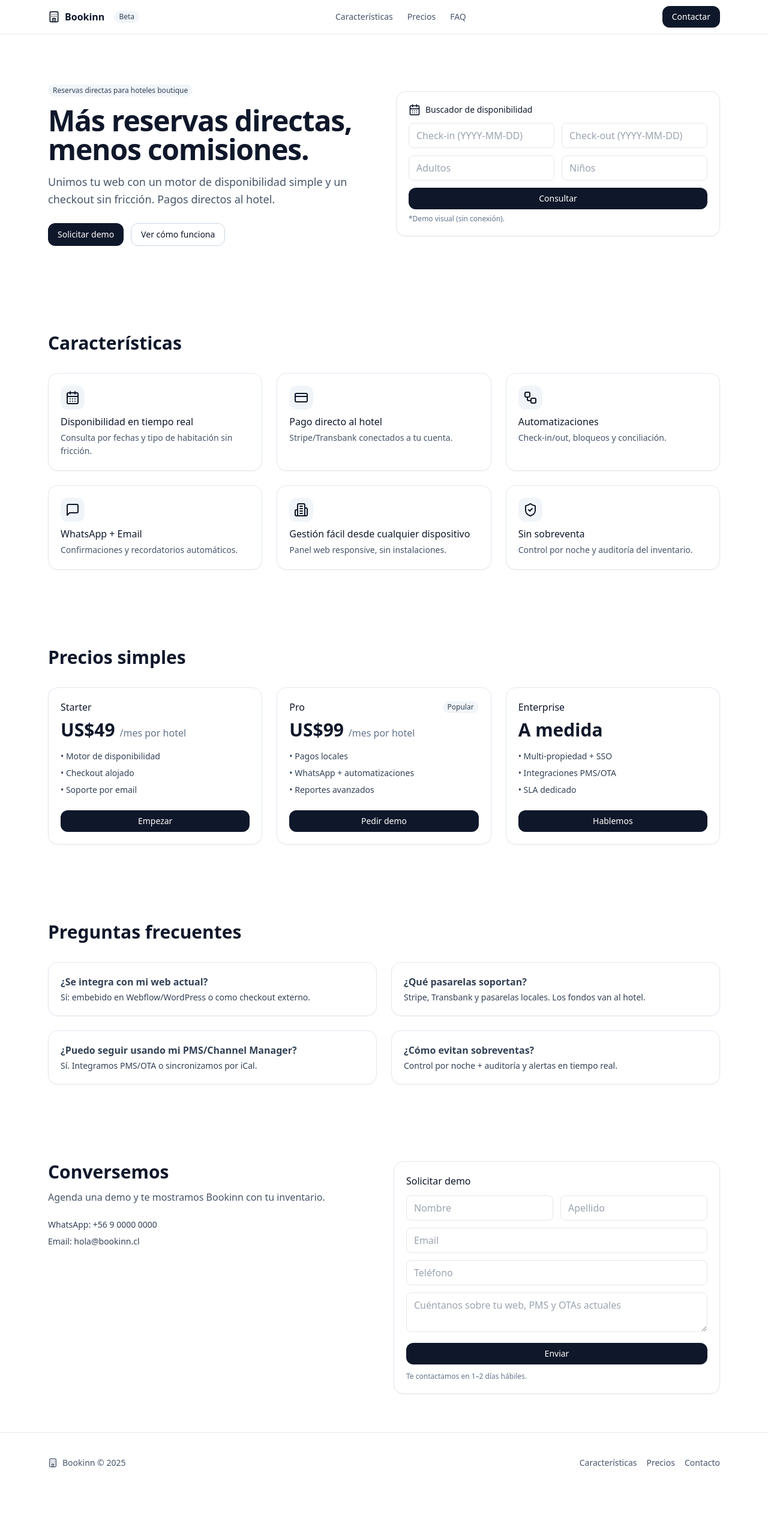
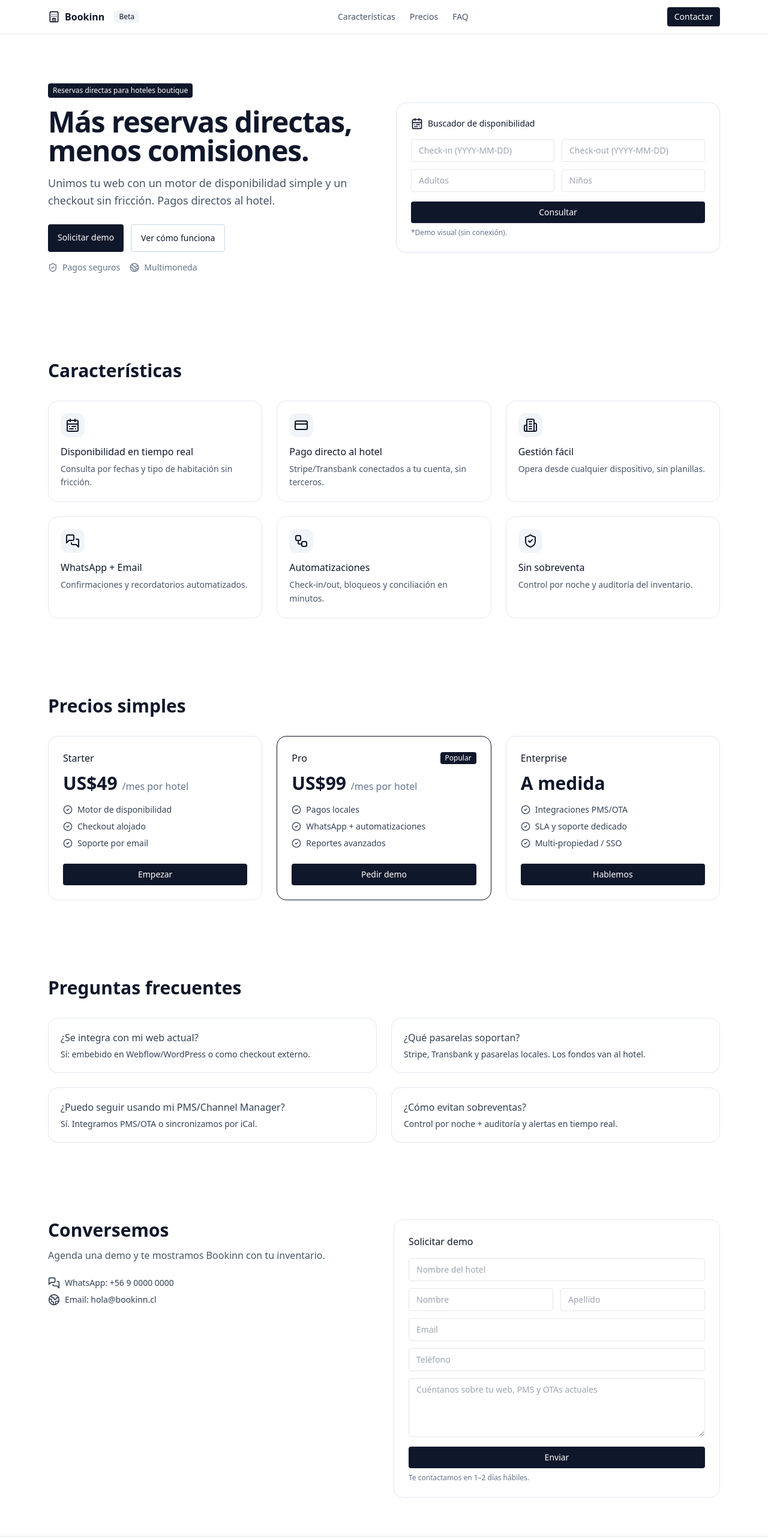
Before and after one commit to bookinncl/landing, a Next.js app: page / in a window 1280 px wide. Shown: the top 2566 px of the page at 60% size. Before the commit the page ends 2489 px from the top, so only its background shows below. Built offline with nearby package versions, Linux system fonts and the light colour scheme.

Commit message:
Update page.tsx

```diff
--- a/src/app/page.tsx
+++ b/src/app/page.tsx
@@ -1,147 +1,182 @@
 "use client";
 
 import { motion } from "framer-motion";
-import { ShieldCheck, CalendarDays, CreditCard, Building2, MessageSquare, Workflow, Hotel } from "lucide-react";
+import {
+  CheckCircle2, CalendarRange, CreditCard, Building2,
+  MessagesSquare, Workflow, ShieldCheck, Globe2, Hotel
+} from "lucide-react";
 
-export default function Page(){
-  const features = [
-    { icon: <CalendarDays className="w-6 h-6"/>, title: "Disponibilidad en tiempo real", desc: "Consulta por fechas y tipo de habitación sin fricción." },
-    { icon: <CreditCard className="w-6 h-6"/>, title: "Pago directo al hotel", desc: "Stripe/Transbank conectados a tu cuenta." },
-    { icon: <Workflow className="w-6 h-6"/>, title: "Automatizaciones", desc: "Check-in/out, bloqueos y conciliación." },
-    { icon: <MessageSquare className="w-6 h-6"/>, title: "WhatsApp + Email", desc: "Confirmaciones y recordatorios automáticos." },
-    { icon: <Building2 className="w-6 h-6"/>, title: "Gestión fácil desde cualquier dispositivo", desc: "Panel web responsive, sin instalaciones." },
-    { icon: <ShieldCheck className="w-6 h-6"/>, title: "Sin sobreventa", desc: "Control por noche y auditoría del inventario." },
-  ];
+const features = [
+  { icon: CalendarRange, title: "Disponibilidad en tiempo real", desc: "Consulta por fechas y tipo de habitación sin fricción." },
+  { icon: CreditCard,   title: "Pago directo al hotel",         desc: "Stripe/Transbank conectados a tu cuenta, sin terceros." },
+  { icon: Building2,    title: "Gestión fácil",                  desc: "Opera desde cualquier dispositivo, sin planillas." },
+  { icon: MessagesSquare,title: "WhatsApp + Email",             desc: "Confirmaciones y recordatorios automatizados." },
+  { icon: Workflow,     title: "Automatizaciones",               desc: "Check-in/out, bloqueos y conciliación en minutos." },
+  { icon: ShieldCheck,  title: "Sin sobreventa",                  desc: "Control por noche y auditoría del inventario." }
+];
 
-  const plans = [
-    { name: "Starter", price: "US$49", period: "/mes por hotel", bullets: ["Motor de disponibilidad", "Checkout alojado", "Soporte por email"], cta: "Empezar", popular: false },
-    { name: "Pro", price: "US$99", period: "/mes por hotel", bullets: ["Pagos locales", "WhatsApp + automatizaciones", "Reportes avanzados"], cta: "Pedir demo", popular: true },
-    { name: "Enterprise", price: "A medida", period: "", bullets: ["Multi-propiedad + SSO", "Integraciones PMS/OTA", "SLA dedicado"], cta: "Hablemos", popular: false },
-  ];
+const plans = [
+  { name: "Starter",     price: "US$49", period: "/mes por hotel", bullets: ["Motor de disponibilidad", "Checkout alojado", "Soporte por email"], cta: "Empezar",  popular: false },
+  { name: "Pro",         price: "US$99", period: "/mes por hotel", bullets: ["Pagos locales", "WhatsApp + automatizaciones", "Reportes avanzados"], cta: "Pedir demo", popular: true },
+  { name: "Enterprise",  price: "A medida", period: "",           bullets: ["Integraciones PMS/OTA", "SLA y soporte dedicado", "Multi-propiedad / SSO"], cta: "Hablemos", popular: false }
+];
 
+export default function Page() {
   return (
     <div className="min-h-screen bg-white">
       {/* Navbar */}
       <header className="sticky top-0 z-40 bg-white/80 backdrop-blur border-b border-slate-200">
-        <div className="container h-14 flex items-center justify-between">
+        <div className="max-w-6xl mx-auto px-4 h-14 flex items-center justify-between">
           <div className="flex items-center gap-2">
-            <Hotel className="w-5 h-5"/><span className="font-semibold">Bookinn</span>
-            <span className="badge ml-2">Beta</span>
+            <Hotel className="w-5 h-5" />
+            <span className="font-semibold">Bookinn</span>
+            <span className="ml-2 rounded bg-slate-100 px-2 py-0.5 text-xs">Beta</span>
           </div>
           <nav className="hidden md:flex items-center gap-6 text-sm text-slate-600">
             <a href="#features" className="hover:text-slate-900">Características</a>
             <a href="#pricing" className="hover:text-slate-900">Precios</a>
             <a href="#faq" className="hover:text-slate-900">FAQ</a>
           </nav>
-          <a href="#contacto" className="btn-primary">Contactar</a>
+          <a href="#contacto" className="px-3 py-1.5 rounded bg-slate-900 text-white text-sm">Contactar</a>
         </div>
       </header>
 
       {/* Hero */}
-      <section className="container py-16 md:py-20 grid md:grid-cols-2 gap-10 items-center">
+      <section className="max-w-6xl mx-auto px-4 py-16 md:py-20 grid md:grid-cols-2 gap-10 items-center">
         <motion.div initial={{opacity:0, y:6}} animate={{opacity:1, y:0}} transition={{duration:0.45}}>
-          <span className="badge mb-4">Reservas directas para hoteles boutique</span>
-          <h1 className="text-4xl md:text-5xl font-semibold tracking-tight">Más reservas directas, menos comisiones.</h1>
+          <span className="inline-block mb-4 rounded bg-slate-900 text-white text-xs px-2 py-1">
+            Reservas directas para hoteles boutique
+          </span>
+          <h1 className="text-4xl md:text-5xl font-semibold tracking-tight">
+            Más reservas directas, menos comisiones.
+          </h1>
           <p className="mt-4 text-slate-600 text-lg leading-relaxed">
             Unimos tu web con un motor de disponibilidad simple y un checkout sin fricción. Pagos directos al hotel.
           </p>
           <div className="mt-6 flex gap-3">
-            <a href="#contacto" className="btn-primary">Solicitar demo</a>
-            <a href="#features" className="btn-outline">Ver cómo funciona</a>
+            <a href="#contacto" className="px-4 py-3 rounded bg-slate-900 text-white text-sm">Solicitar demo</a>
+            <a href="#features" className="px-4 py-3 rounded border border-slate-300 text-sm">Ver cómo funciona</a>
           </div>
+          <p className="mt-4 text-sm text-slate-500 flex items-center gap-4">
+            <span className="flex items-center gap-2"><ShieldCheck className="w-4 h-4"/> Pagos seguros</span>
+            <span className="flex items-center gap-2"><Globe2 className="w-4 h-4"/> Multimoneda</span>
+          </p>
         </motion.div>
 
         <motion.div initial={{opacity:0, y:8}} animate={{opacity:1, y:0}} transition={{duration:0.5}}>
-          <div className="card p-5">
-            <div className="text-sm font-medium mb-3 flex items-center gap-2">
-              <CalendarDays className="w-5 h-5"/> Buscador de disponibilidad
+          <div className="rounded-2xl border border-slate-200 shadow-sm p-6">
+            <div className="text-sm font-medium mb-4 flex items-center gap-2">
+              <CalendarRange className="w-5 h-5"/> Buscador de disponibilidad
             </div>
             <div className="grid grid-cols-2 gap-3">
-              <input className="border rounded-lg px-3 py-2" placeholder="Check-in (YYYY-MM-DD)"/>
-              <input className="border rounded-lg px-3 py-2" placeholder="Check-out (YYYY-MM-DD)"/>
-              <input className="border rounded-lg px-3 py-2" placeholder="Adultos"/>
-              <input className="border rounded-lg px-3 py-2" placeholder="Niños"/>
+              <input className="border rounded px-3 py-2 text-sm" placeholder="Check-in (YYYY-MM-DD)" />
+              <input className="border rounded px-3 py-2 text-sm" placeholder="Check-out (YYYY-MM-DD)" />
             </div>
-            <button className="btn-primary w-full mt-3">Consultar</button>
+            <div className="grid grid-cols-2 gap-3 mt-3">
+              <input className="border rounded px-3 py-2 text-sm" placeholder="Adultos" />
+              <input className="border rounded px-3 py-2 text-sm" placeholder="Niños" />
+            </div>
+            <button className="mt-4 w-full px-4 py-2 rounded bg-slate-900 text-white text-sm">Consultar</button>
             <div className="text-xs text-slate-500 mt-2">*Demo visual (sin conexión).</div>
           </div>
         </motion.div>
       </section>
 
       {/* Features */}
-      <section id="features" className="container py-16">
+      <section id="features" className="max-w-6xl mx-auto px-4 py-16">
         <h2 className="text-3xl font-semibold mb-8">Características</h2>
         <div className="grid md:grid-cols-3 gap-6">
           {features.map((f, i) => (
-            <div key={i} className="card p-5 hover:shadow transition-shadow">
-              <div className="w-10 h-10 rounded-xl bg-slate-100 flex items-center justify-center mb-2">{f.icon}</div>
+            <div key={i} className="rounded-2xl border border-slate-200 p-5 hover:shadow-md transition-shadow">
+              <div className="w-10 h-10 rounded-xl bg-slate-100 flex items-center justify-center mb-3">
+                <f.icon className="w-6 h-6" />
+              </div>
               <div className="text-base font-medium">{f.title}</div>
-              <div className="text-slate-600 text-sm leading-relaxed mt-1">{f.desc}</div>
+              <div className="text-slate-600 text-sm leading-relaxed mt-1.5">{f.desc}</div>
             </div>
           ))}
         </div>
       </section>
 
       {/* Pricing */}
-      <section id="pricing" className="container py-16">
+      <section id="pricing" className="max-w-6xl mx-auto px-4 py-16">
         <h2 className="text-3xl font-semibold mb-8">Precios simples</h2>
         <div className="grid md:grid-cols-3 gap-6">
           {plans.map((p, i) => (
-            <div key={i} className={`card p-5 ${p.popular ? 'border-slate-900' : ''}`}>
+            <div key={i} className={`rounded-2xl border ${p.popular ? 'border-slate-900' : 'border-slate-200'} p-6`}>
               <div className="flex items-center justify-between">
                 <div className="text-base font-medium">{p.name}</div>
-                {p.popular && <span className="badge">Popular</span>}
+                {p.popular && <span className="text-xs rounded bg-slate-900 text-white px-2 py-0.5">Popular</span>}
               </div>
-              <div className="mt-2 text-3xl font-semibold">{p.price} <span className="text-base font-normal text-slate-500">{p.period}</span></div>
+              <div className="mt-3 text-3xl font-semibold">
+                {p.price} <span className="text-base font-normal text-slate-500">{p.period}</span>
+              </div>
               <ul className="mt-4 space-y-2 text-sm text-slate-700">
-                {p.bullets.map((b, j) => <li key={j} className="flex gap-2 items-center">• {b}</li>)}
+                {p.bullets.map((b, j) => (
+                  <li key={j} className="flex items-center gap-2">
+                    <CheckCircle2 className="w-4 h-4" /> {b}
+                  </li>
+                ))}
               </ul>
-              <a className="btn-primary w-full mt-6 text-center" href="#contacto">{p.cta}</a>
+              <a href="#contacto" className="mt-6 block text-center px-4 py-2 rounded bg-slate-900 text-white text-sm">{p.cta}</a>
             </div>
           ))}
         </div>
       </section>
 
       {/* FAQ */}
-      <section id="faq" className="container py-16">
+      <section id="faq" className="max-w-6xl mx-auto px-4 py-16">
         <h2 className="text-3xl font-semibold mb-8">Preguntas frecuentes</h2>
         <div className="grid md:grid-cols-2 gap-6 text-slate-700">
-          <div className="card p-5"><div className="text-base font-semibold">¿Se integra con mi web actual?</div><p className="text-sm mt-1">Sí: embebido en Webflow/WordPress o como checkout externo.</p></div>
-          <div className="card p-5"><div className="text-base font-semibold">¿Qué pasarelas soportan?</div><p className="text-sm mt-1">Stripe, Transbank y pasarelas locales. Los fondos van al hotel.</p></div>
-          <div className="card p-5"><div className="text-base font-semibold">¿Puedo seguir usando mi PMS/Channel Manager?</div><p className="text-sm mt-1">Sí. Integramos PMS/OTA o sincronizamos por iCal.</p></div>
-          <div className="card p-5"><div className="text-base font-semibold">¿Cómo evitan sobreventas?</div><p className="text-sm mt-1">Control por noche + auditoría y alertas en tiempo real.</p></div>
+          <div className="rounded-2xl border border-slate-200 p-5">
+            <div className="text-base font-medium">¿Se integra con mi web actual?</div>
+            <div className="text-sm mt-1.5">Sí: embebido en Webflow/WordPress o como checkout externo.</div>
+          </div>
+          <div className="rounded-2xl border border-slate-200 p-5">
+            <div className="text-base font-medium">¿Qué pasarelas soportan?</div>
+            <div className="text-sm mt-1.5">Stripe, Transbank y pasarelas locales. Los fondos van al hotel.</div>
+          </div>
+          <div className="rounded-2xl border border-slate-200 p-5">
+            <div className="text-base font-medium">¿Puedo seguir usando mi PMS/Channel Manager?</div>
+            <div className="text-sm mt-1.5">Sí. Integramos PMS/OTA o sincronizamos por iCal.</div>
+          </div>
+          <div className="rounded-2xl border border-slate-200 p-5">
+            <div className="text-base font-medium">¿Cómo evitan sobreventas?</div>
+            <div className="text-sm mt-1.5">Control por noche + auditoría y alertas en tiempo real.</div>
+          </div>
         </div>
       </section>
 
       {/* Contacto */}
-      <section id="contacto" className="container py-16">
+      <section id="contacto" className="max-w-6xl mx-auto px-4 py-16">
         <div className="grid md:grid-cols-2 gap-8">
           <div>
             <h2 className="text-3xl font-semibold mb-3">Conversemos</h2>
             <p className="text-slate-600 mb-6">Agenda una demo y te mostramos Bookinn con tu inventario.</p>
             <div className="space-y-2 text-sm text-slate-700">
-              <div>WhatsApp: +56 9 0000 0000</div>
-              <div>Email: hola@bookinn.cl</div>
+              <div className="flex items-center gap-2"><MessagesSquare className="w-5 h-5"/> WhatsApp: +56 9 0000 0000</div>
+              <div className="flex items-center gap-2"><Globe2 className="w-5 h-5"/> Email: hola@bookinn.cl</div>
             </div>
           </div>
-          <div className="card p-5 space-y-3">
-            <div className="text-base font-medium">Solicitar demo</div>
+          <div className="rounded-2xl border border-slate-200 p-6">
+            <div className="text-base font-medium mb-4">Solicitar demo</div>
             <div className="grid grid-cols-2 gap-3">
-              <input className="border rounded-lg px-3 py-2" placeholder="Nombre"/>
-              <input className="border rounded-lg px-3 py-2" placeholder="Apellido"/>
+              <input className="border rounded px-3 py-2 text-sm col-span-2" placeholder="Nombre del hotel" />
+              <input className="border rounded px-3 py-2 text-sm" placeholder="Nombre" />
+              <input className="border rounded px-3 py-2 text-sm" placeholder="Apellido" />
+              <input className="border rounded px-3 py-2 text-sm col-span-2" placeholder="Email" />
+              <input className="border rounded px-3 py-2 text-sm col-span-2" placeholder="Teléfono" />
+              <textarea className="border rounded px-3 py-2 text-sm col-span-2" placeholder="Cuéntanos sobre tu web, PMS y OTAs actuales" rows={4} />
             </div>
-            <input className="border rounded-lg px-3 py-2 w-full" placeholder="Email"/>
-            <input className="border rounded-lg px-3 py-2 w-full" placeholder="Teléfono"/>
-            <textarea className="border rounded-lg px-3 py-2 w-full" placeholder="Cuéntanos sobre tu web, PMS y OTAs actuales"/>
-            <button className="btn-primary w-full">Enviar</button>
-            <p className="text-xs text-slate-500">Te contactamos en 1–2 días hábiles.</p>
+            <button className="mt-4 w-full px-4 py-2 rounded bg-slate-900 text-white text-sm">Enviar</button>
+            <p className="text-xs text-slate-500 mt-2">Te contactamos en 1–2 días hábiles.</p>
           </div>
         </div>
       </section>
 
       {/* Footer */}
       <footer className="border-t border-slate-200 bg-white">
-        <div className="container py-10 text-sm text-slate-600 flex flex-col md:flex-row items-center justify-between gap-4">
+        <div className="max-w-6xl mx-auto px-4 py-10 text-sm text-slate-600 flex flex-col md:flex-row items-center justify-between gap-4">
           <div className="flex items-center gap-2"><Hotel className="w-4 h-4"/> Bookinn © {new Date().getFullYear()}</div>
           <div className="flex items-center gap-4">
             <a href="#features" className="hover:text-slate-900">Características</a>
```
